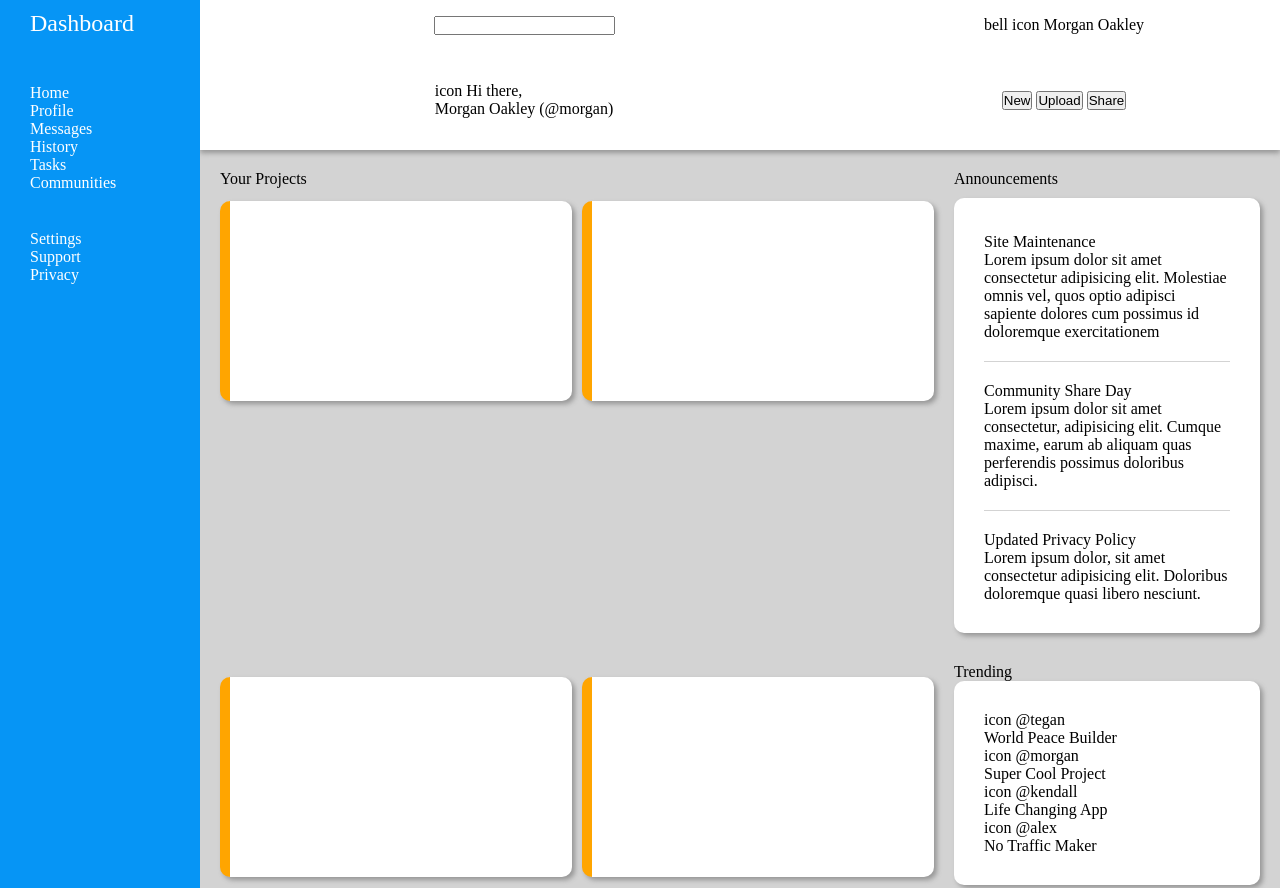
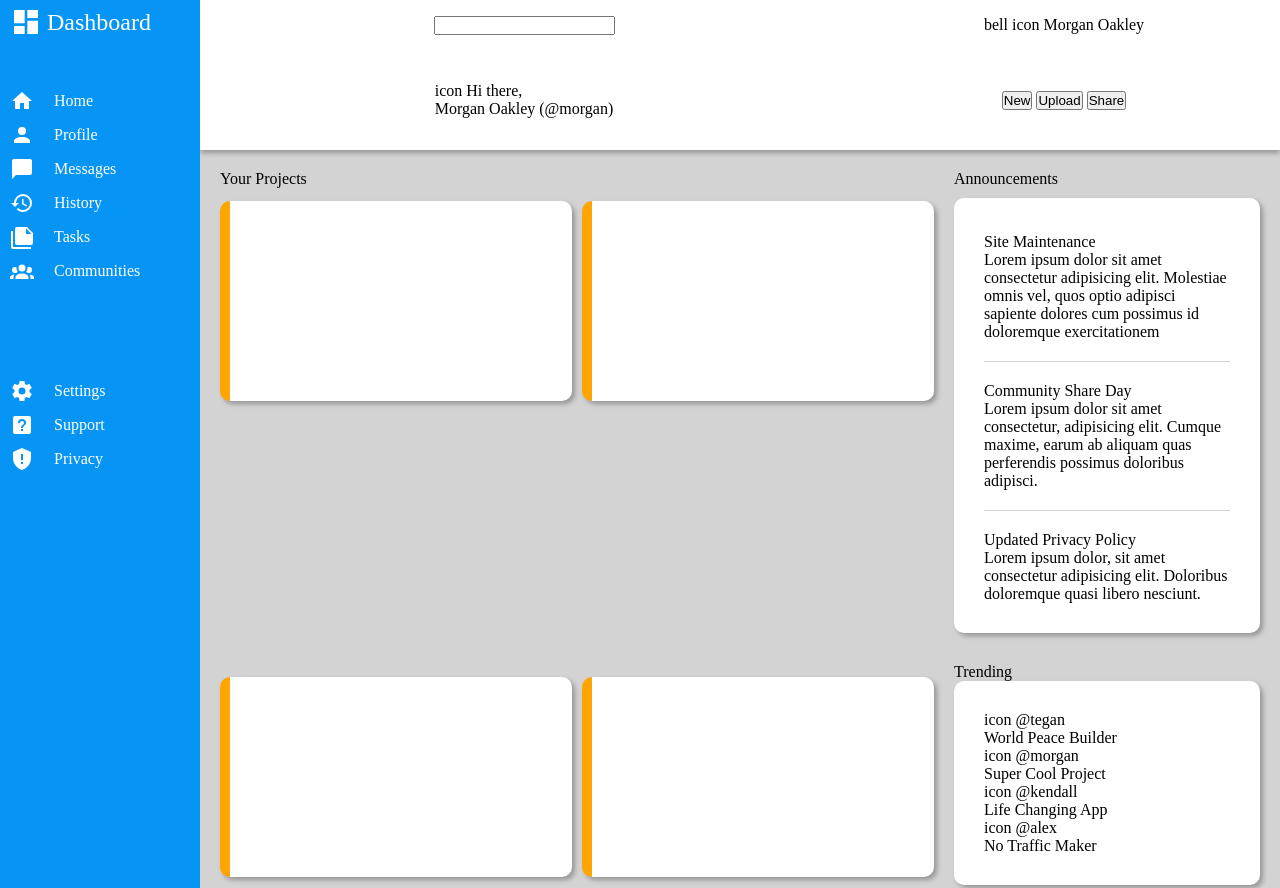
Before and after one commit to BrentWar/odin-admin-dashboard, a plain HTML site: page index.html in a window 1280 px wide. Shown: the top 888 px of the page. Drawn offline with Linux system fonts and the light colour scheme.

Commit message:
Add sidebar styling

```diff
--- a/index.html
+++ b/index.html
@@ -31,21 +31,21 @@
             </div>
 
             <div class="sidebar">
-                <div class="dashboard">Dashboard</div>
+                <div class="dashboard"><img src="./images/view-dashboard.svg" alt="" class="dashboard-image">Dashboard</div>
 
                 <ul class="tabs">
-                    <li>Home</li>
-                    <li>Profile</li>
-                    <li>Messages</li>
-                    <li>History</li>
-                    <li>Tasks</li>
-                    <li>Communities</li>
+                    <li><img class="tab-image" src="./images/home.svg" alt="">Home</li>
+                    <li><img class="tab-image" src="./images/account.svg" alt="">Profile</li>
+                    <li><img src="./images/message.svg" alt="" class="tab-image">Messages</li>
+                    <li><img src="./images/history.svg" alt="" class="tab-image">History</li>
+                    <li><img src="./images/note-multiple.svg" alt="" class="tab-image">Tasks</li>
+                    <li><img src="./images/account-group.svg" alt="" class="tab-image">Communities</li>
                 </ul>
 
                 <ul class="options">
-                    <li>Settings</li>
-                    <li>Support</li>
-                    <li>Privacy</li>
+                    <li><img src="./images/cog.svg" alt="" class="tab-image">Settings</li>
+                    <li><img src="./images/help-box.svg" alt="" class="tab-image">Support</li>
+                    <li><img src="./images/shield-alert.svg" alt="" class="tab-image">Privacy</li>
                 </ul>
 
             </div>
--- a/style.css
+++ b/style.css
@@ -3,6 +3,9 @@
     padding: 0;
 }
 
+path {
+    fill: currentColor;
+}
 
 .main-container {
     min-height: 100vh;
@@ -36,10 +39,10 @@
     grid-column: 1 / 2;
     grid-row: 1 / -1;
     z-index: 501; /*cover left shadow of header*/
-    padding: 10px 30px;
+    padding: 10px 5px;
 
     display: grid;
-    grid-template-rows: 1.5rem 6rem 3rem;
+    grid-template-rows: 1.5rem 15rem 3rem;
     gap: 50px;
 
 }
@@ -47,6 +50,27 @@
 .sidebar ul {
     list-style-type: none;
 }
+
+.dashboard-image {
+    height: 2rem;
+    vertical-align: middle;
+    margin: 5px 5px;
+    filter: invert(100%) sepia(0%) saturate(5415%) hue-rotate(245deg) brightness(110%) contrast(104%);
+}
+
+.tab-image {
+    height: 1.5rem;
+    margin: 5px 20px 5px 5px;
+    filter: invert(100%) sepia(0%) saturate(5415%) hue-rotate(245deg) brightness(110%) contrast(104%);
+}
+
+.tabs li,
+.dashboard,
+.options li {
+    display: flex;
+    align-items: center;
+}
+
 
 .content {
     background-color: lightgray;
```
Also changed, not shown: images/account-group.svg (added), images/account.svg (added), images/bell.svg (added), images/cog.svg (added), images/eye.svg (added), images/help-box.svg (added), images/history.svg (added), images/home.svg (added), images/link.svg (added), images/magnify.svg (added), images/message.svg (added), images/note-multiple.svg (added), images/shield-alert.svg (added), images/star.svg (added), 1 more files.
